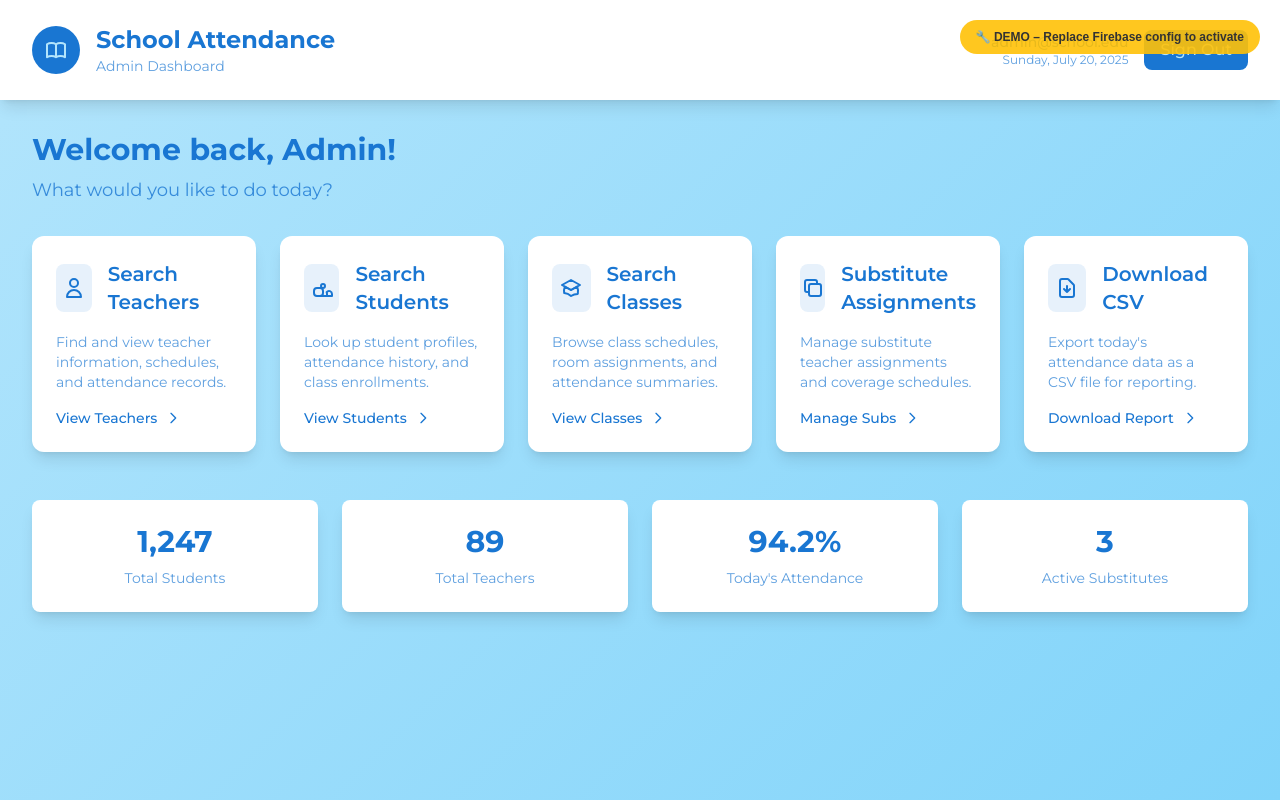
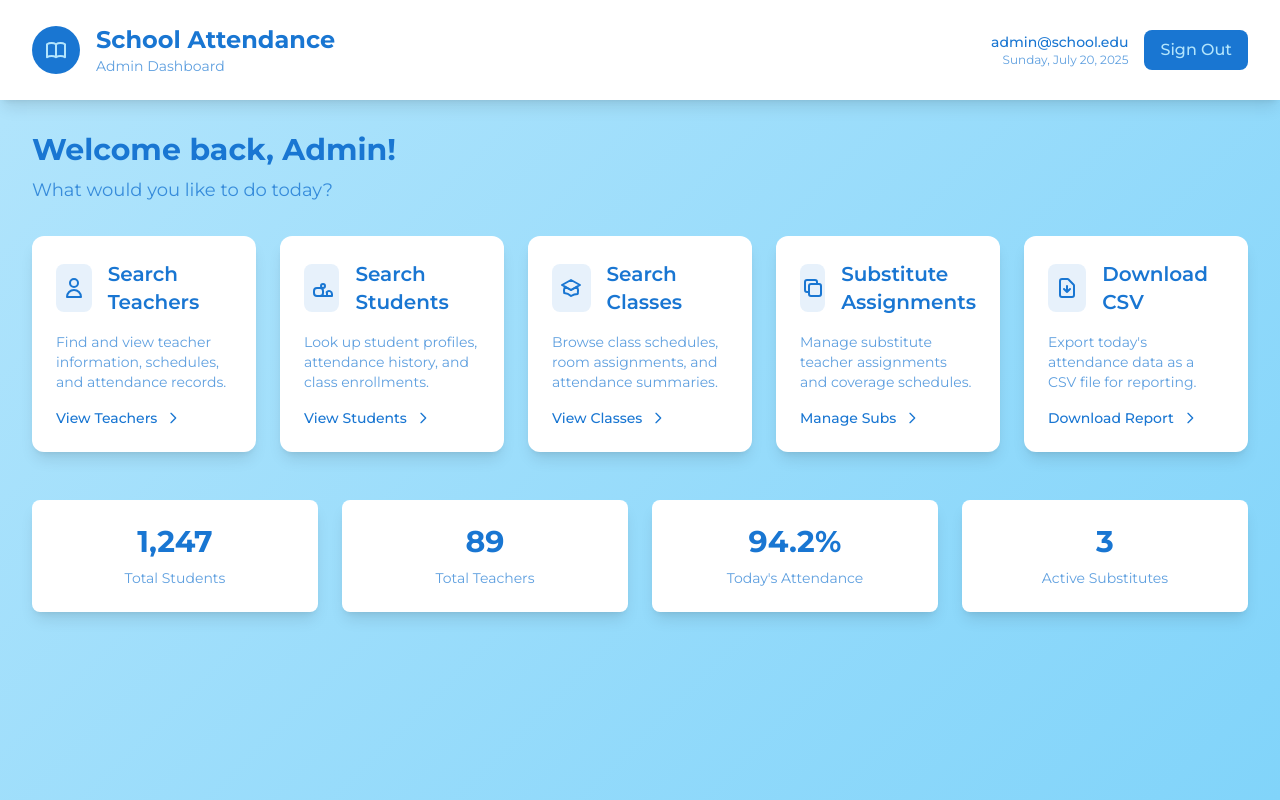
Before and after one commit to SaferAttendance/nextjs-boilerplate-dashboard-july-19, a Next.js app: page /dashboard in a window 1280 px wide. Built offline with nearby package versions, Linux system fonts and the light colour scheme; no server answers.

Commit message:
Update page.tsx

```diff
--- a/app/dashboard/page.tsx
+++ b/app/dashboard/page.tsx
@@ -1,4 +1,3 @@
-import type { ReactElement } from "react";
 /* app/dashboard/page.tsx */
 "use client";
 
@@ -13,7 +12,7 @@ interface CardSpec {
   title: string;
   desc: string;
   cta: string;
-  icon: ReactElement;
+  icon: JSX.Element;
   onClick: () => void;
 }
 
@@ -22,7 +21,6 @@ export default function AdminDashboard() {
   const [today, setToday] = useState("");
   const userEmail = auth.currentUser?.email ?? "admin@school.edu";
 
-  /* date updater */
   useEffect(() => {
     const now = new Date();
     setToday(
@@ -35,21 +33,18 @@ export default function AdminDashboard() {
     );
   }, []);
 
-  /* sign-out */
   const handleSignOut = async () => {
     try {
       await signOut(auth);
-      router.push("/"); // ⟵ root login
+      router.push("/"); // Redirect to login
     } catch (e) {
       alert("Sign-out failed");
     }
   };
 
-  /* demo card click */
   const alertCard = (msg: string) => () =>
     alert(`Demo: ${msg}. In a real app this navigates.`);
 
-  /* cards config */
   const cards: CardSpec[] = [
     {
       id: "teachers",
@@ -71,7 +66,7 @@ export default function AdminDashboard() {
           />
         </svg>
       ),
-      onClick: () => router.push("/teachers"), // update when page exists
+      onClick: () => router.push("/teachers"),
     },
     {
       id: "students",
@@ -179,17 +174,11 @@ export default function AdminDashboard() {
         />
       </Head>
 
-      {/* Demo badge */}
-      <div className="demo-badge">
-        🔧 DEMO – Replace Firebase config to activate
-      </div>
-
       <div className="gradient-bg min-h-screen font-[Montserrat]">
         {/* Header */}
         <header className="bg-white shadow-lg">
           <div className="max-w-7xl mx-auto px-4 sm:px-6 lg:px-8">
             <div className="flex justify-between items-center py-6">
-              {/* Brand */}
               <div className="flex items-center">
                 <div className="w-12 h-12 rounded-full mr-4 flex items-center justify-center bg-[#1976D2]">
                   <svg
@@ -213,8 +202,6 @@ export default function AdminDashboard() {
                   <p className="text-sm text-[#1976D2]/70">Admin Dashboard</p>
                 </div>
               </div>
-
-              {/* user + sign-out */}
               <div className="flex items-center space-x-4">
                 <div className="text-right">
                   <p className="text-sm font-medium text-[#1976D2]">
@@ -233,7 +220,7 @@ export default function AdminDashboard() {
           </div>
         </header>
 
-        {/* Welcome */}
+        {/* Main */}
         <main className="max-w-7xl mx-auto px-4 sm:px-6 lg:px-8 py-8">
           <section className="dashboard-animation mb-8">
             <h2 className="text-3xl font-bold text-[#1976D2] mb-2">
@@ -282,7 +269,7 @@ export default function AdminDashboard() {
             ))}
           </section>
 
-          {/* Quick stats */}
+          {/* Stats */}
           <section className="mt-12 grid grid-cols-1 md:grid-cols-4 gap-6">
             {[
               ["1,247", "Total Students"],
@@ -304,7 +291,6 @@ export default function AdminDashboard() {
         </main>
       </div>
 
-      {/* global css for gradient + animations */}
       <style jsx global>{`
         .gradient-bg {
           background: linear-gradient(135deg, #b3e5fc 0%, #81d4fa 100%);
```
